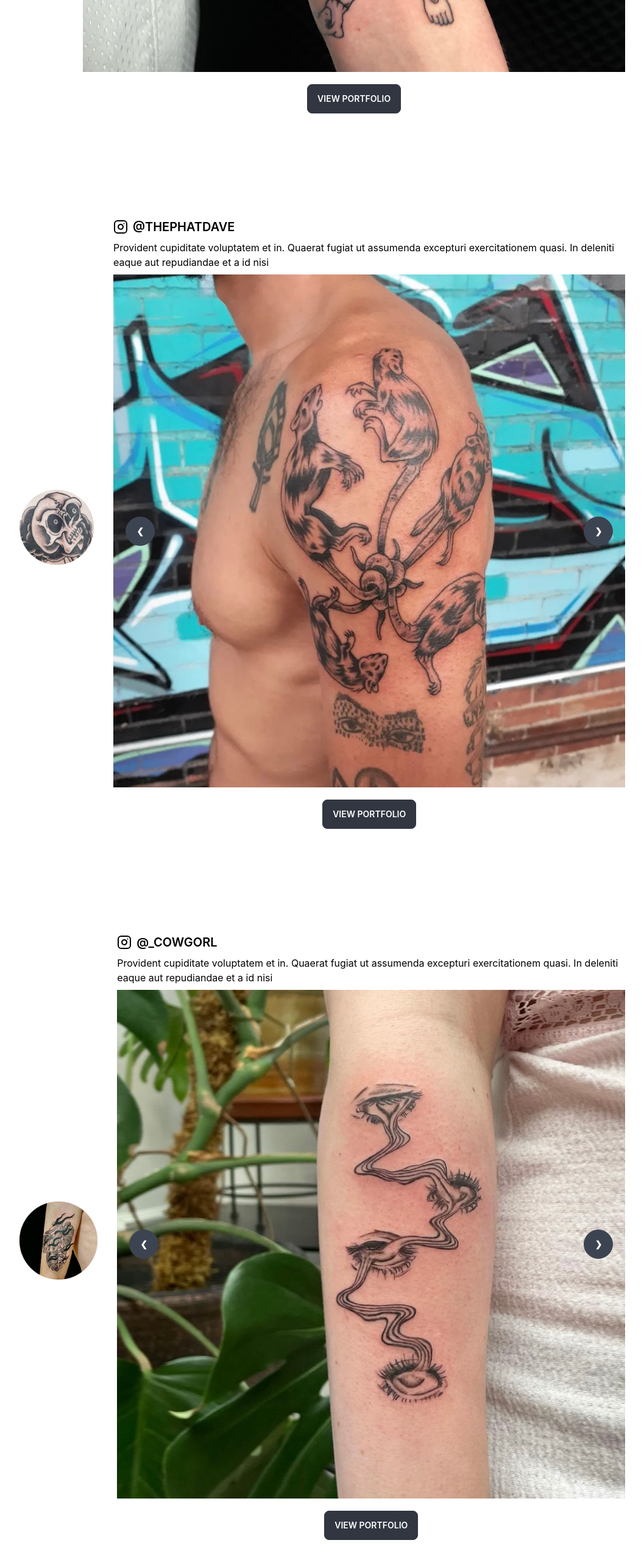
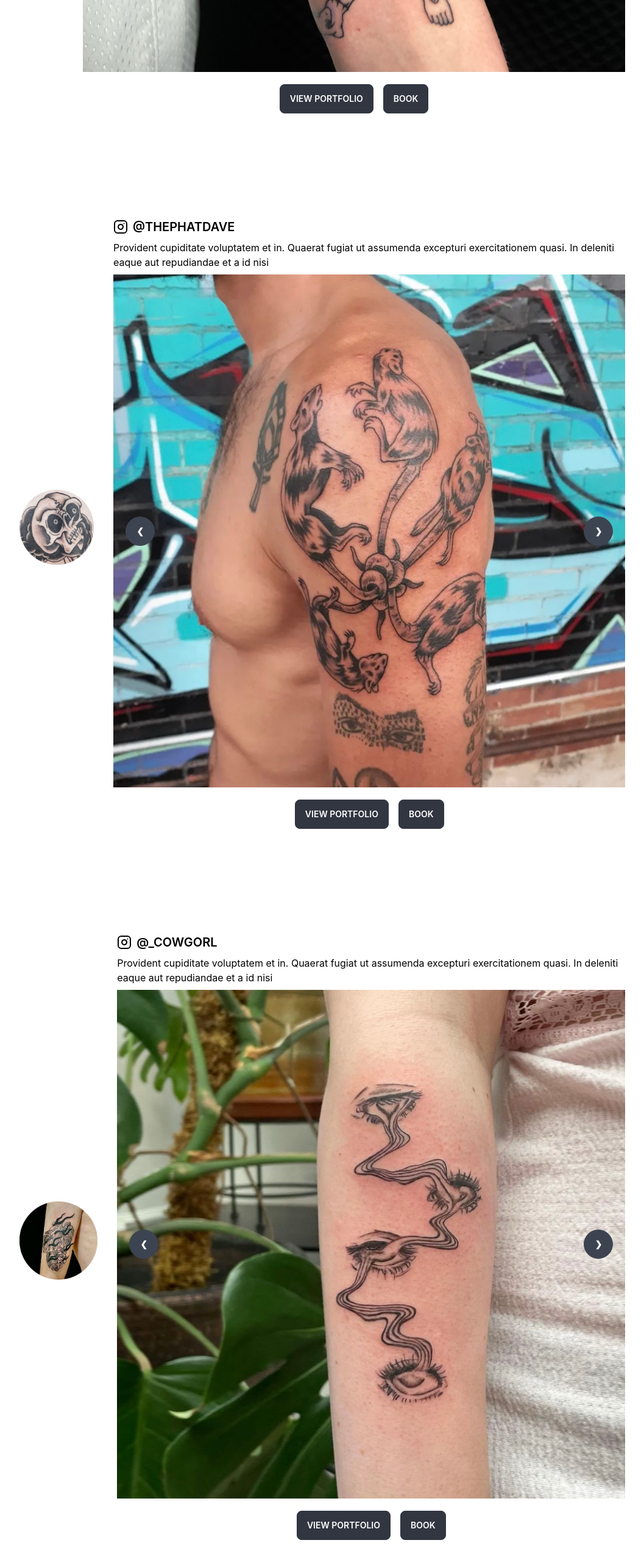
Before and after one commit to vhivestate/blankspacegallery, a React (Create React App) app in the folder client/: page /artists in a window 1280 px wide. Shown: the part 1440-4006 px from the top of the page at 61% size, without its empty margins (95-1152 px from the left). Built offline with nearby package versions, Linux system fonts and the light colour scheme.

Commit message:
booking btns

```diff
--- a/client/src/pages/Artist.js
+++ b/client/src/pages/Artist.js
@@ -87,8 +87,10 @@ function Artist() {
           </div>
             </div>
 
-                <div className='flex flex-wrap p-3 justify-center'>
+                <div className='flex flex-wrap p-3 justify-center space-x-4'>
                 <button className="btn btn-active  text-white"><Link to={'/projects'}>View Portfolio</Link></button>
+                <button className="btn btn-active text-white"><Link to={'/booking'}>Book</Link></button>
+
                   </div>
                 </div>
             </div>
@@ -139,8 +141,10 @@ function Artist() {
           </div>
             </div>
 
-                <div className='flex flex-wrap p-3 justify-center'>
+                <div className='flex flex-wrap p-3 space-x-4 justify-center'>
                 <button className="btn btn-active  text-white"><Link to={'/projects'}>View Portfolio</Link></button>
+                <button className="btn btn-active text-white"><Link to={'/booking'}>Book</Link></button>
+
                   </div>
                 </div>
             </div>
@@ -193,8 +197,9 @@ function Artist() {
           </div>
             </div>
 
-                <div className='flex flex-wrap p-3 justify-center'>
+                <div className='flex flex-wrap p-3 space-x-4 justify-center'>
                 <button className="btn btn-active  text-white"><Link to={'/projects'}>View Portfolio</Link></button>
+                <button className="btn btn-active text-white"><Link to={'/booking'}>Book</Link></button>
                   </div>
                 </div>
             </div>
```
